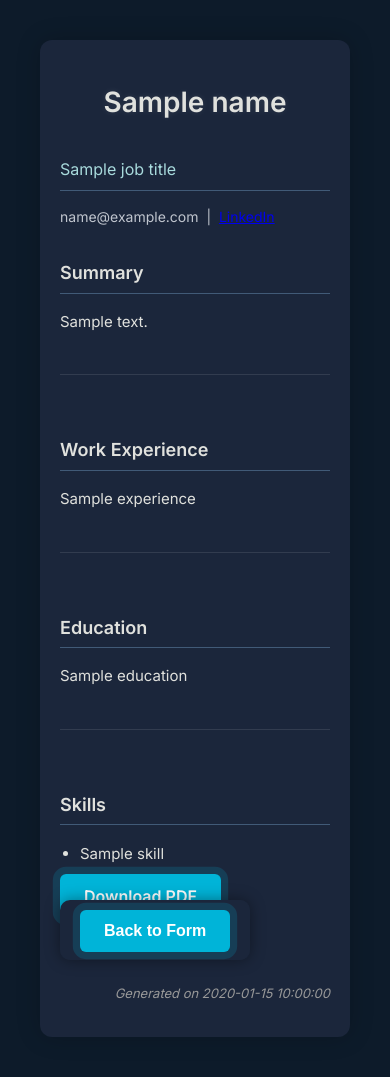
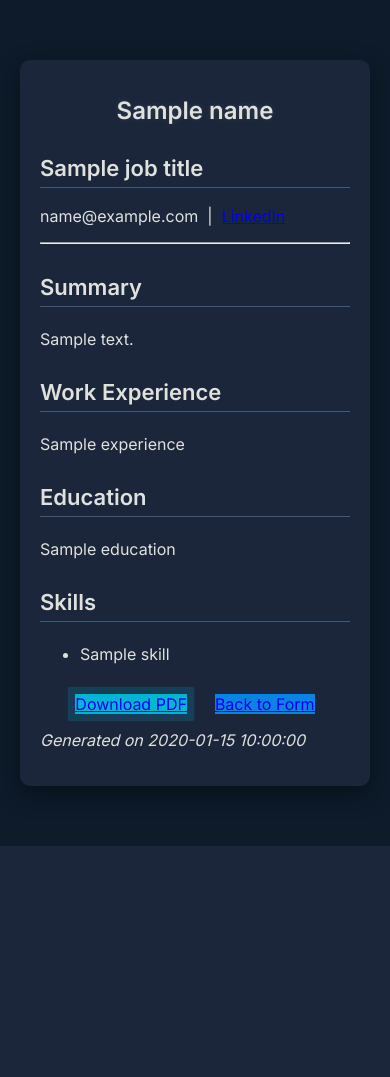
Before and after one commit to jamesr150/resume-builder, a Flask app: template templates/resume.html in a window 390 px wide. After the commit the page ends 846 px from the top, so only its background shows below. Run offline with Flask 3, Linux system fonts and the light colour scheme; the template is opened without the code that fills it: most values are stand-ins (such as "Sample title", 1, 10 or a date in 2020); some libraries are stand-ins or nearby versions.

Commit message:
Updated summary box to autosize, reformatted button style

```diff
--- a/static/style.css
+++ b/static/style.css
@@ -3,13 +3,12 @@
 ========================= */
 body {
     font-family: 'Inter', sans-serif;
-    background-color: #0d1b2a; /* Dark navy background */
+    background-color: #0d1b2a;
     margin: 0;
     padding: 40px;
-    color: #e0e1dd; /* Soft off-white text */
+    color: #e0e1dd;
   }
 
-  /* Fade-in animation */
   .animate-fade-in {
     animation: fadeIn 0.8s ease-in forwards;
     opacity: 0;
@@ -22,7 +21,7 @@ body {
   }
 
   /* ========================
-     Heading Styles
+     Typography & Headings
   ========================= */
   h1 {
     font-size: 36px;
@@ -45,24 +44,22 @@ body {
   }
 
   /* ========================
-     Form Styles
+     Form Elements
   ========================= */
   form {
     max-width: 600px;
     margin: auto;
     padding: 30px;
-    background: #1b263b; /* Darker navy */
+    background: #1b263b;
     border-radius: 10px;
     box-shadow: 0 0 15px rgba(0,0,0,0.4);
-    transition: all 0.3s ease-in-out;
   }
 
   form h3 {
-    margin-top: 30px;
-    margin-bottom: 10px;
     font-size: 20px;
     color: #e0e1dd;
     border-bottom: 1px solid #778da9;
+    margin-bottom: 10px;
     padding-bottom: 4px;
   }
 
@@ -72,12 +69,8 @@ body {
     margin-bottom: 5px;
   }
 
-  /* ========================
-     Input Fields
-  ========================= */
   input[type="text"],
-  input[type="email"],
-  textarea {
+  input[type="email"] {
     width: 100%;
     padding: 12px;
     margin-bottom: 20px;
@@ -90,19 +83,31 @@ body {
     transition: box-shadow 0.3s;
   }
 
+  textarea {
+    width: 100%;
+    padding: 12px;
+    margin-bottom: 20px;
+    background-color: #2c3e50;
+    color: white;
+    border: 1px solid #3e5c76;
+    border-radius: 6px;
+    font-size: 14px;
+    box-sizing: border-box;
+    resize: none;
+    min-height: 100px;
+    overflow: hidden;
+  }
+
   input:focus,
   textarea:focus {
-    border: none;
     box-shadow: 0 0 0 3px rgba(0, 123, 255, 0.4);
     outline: none;
   }
 
   /* ========================
-     Submit and Download Buttons
+     Buttons
   ========================= */
-  input[type="submit"],
-  .download-btn {
-    background-color: #00b4d8;
+  .btn {
     color: white;
     padding: 12px 24px;
     border: none;
@@ -111,12 +116,38 @@ body {
     font-size: 16px;
     font-weight: 600;
     transition: background-color 0.3s ease, transform 0.2s ease;
+    box-shadow: 0 4px 12px rgba(0, 0, 0, 0.2);
+    text-decoration: none;
+    display: inline-block;
   }
 
-  input[type="submit"]:hover,
+  .download-btn {
+    background-color: #00b4d8;
+  }
+
   .download-btn:hover {
     background-color: #0096c7;
     transform: translateY(-2px);
+  }
+
+  .back-btn {
+    background-color: #0984e3;
+    margin-left: 12px;
+  }
+
+  .back-btn:hover {
+    background-color: #0773c7;
+  }
+
+  .ai-btn {
+    background-color: #6c5ce7;
+    padding: 10px 16px;
+    font-size: 14px;
+    margin-top: 10px;
+  }
+
+  .ai-btn:hover {
+    background-color: #5a4acb;
   }
 
   .pulse-btn {
@@ -127,6 +158,33 @@ body {
     0% { box-shadow: 0 0 0 0 rgba(0, 180, 216, 0.6); }
     70% { box-shadow: 0 0 0 10px rgba(0, 180, 216, 0); }
     100% { box-shadow: 0 0 0 0 rgba(0, 180, 216, 0); }
+  }
+
+  .button-group {
+    display: flex;
+    justify-content: center;
+    gap: 16px;
+    margin-top: 30px;
+  }
+
+  /* ========================
+     Resume Container & Layout
+  ========================= */
+  .resume-container {
+    max-width: 720px;
+    margin: 40px auto;
+    padding: 30px;
+    background: #1b263b;
+    border-radius: 10px;
+    box-shadow: 0 8px 24px rgba(0, 0, 0, 0.4);
+  }
+
+  .flash-centered {
+    text-align: center;
+    margin-top: 20px;
+    font-size: 16px;
+    font-weight: 500;
+    color: #4ade80;
   }
 
   /* ========================
@@ -141,17 +199,8 @@ body {
   }
 
   /* ========================
-     Resume Container & Responsive
+     Responsive Design
   ========================= */
-  .resume-container {
-    max-width: 720px;
-    margin: 40px auto;
-    padding: 30px;
-    background: #1b263b;
-    border-radius: 10px;
-    box-shadow: 0 8px 24px rgba(0, 0, 0, 0.4);
-  }
-
   @media screen and (max-width: 600px) {
     body {
       padding: 20px;
--- a/templates/resume.html
+++ b/templates/resume.html
@@ -1,108 +1,18 @@
 <!DOCTYPE html>
 <html>
 <head>
-  <!-- Google Font for clean typography -->
   <meta charset="UTF-8">
   <meta name="viewport" content="width=device-width, initial-scale=1.0">
   <link href="https://fonts.googleapis.com/css2?family=Inter:wght@400;600&display=swap" rel="stylesheet">
   <title>Your Resume</title>
   <link rel="stylesheet" href="{{ url_for('static', filename='style.css') }}">
-  <style>
-    /* Phase 1 Enhancements */
-    body {
-      line-height: 1.7;
-      font-size: 16px;
-    }
-
-    .resume-container {
-      max-width: 800px;
-      margin: 40px auto;
-      padding: 30px;
-      background: #1b263b;
-      border-radius: 12px;
-      box-shadow: 0 0 25px rgba(0, 0, 0, 0.2);
-    }
-
-    .resume-header h1 {
-      font-size: 36px;
-      font-weight: 700;
-      margin-bottom: 4px;
-    }
-
-    .resume-header h2 {
-      font-size: 20px;
-      font-weight: 400;
-      color: #a8dadc;
-    }
-
-    .resume-section h3 {
-      font-size: 20px;
-      color: #e0e1dd;
-      font-weight: 600;
-      margin-bottom: 10px;
-      border-bottom: 2px solid linear-gradient(90deg, #00b4d8, transparent);
-      padding-bottom: 4px;
-    }
-
-    .resume-section p,
-    .resume-section li {
-      font-size: 16px;
-      color: #e0e1dd;
-    }
-
-    .resume-section + .resume-section {
-      margin-top: 40px;
-      border-top: 1px solid rgba(255, 255, 255, 0.1);
-      padding-top: 30px;
-    }
-
-    .resume-section ul {
-      padding-left: 20px;
-    }
-
-    .contact-line {
-      color: #c0c5ce;
-      font-size: 14px;
-    }
-
-    .timestamp {
-      font-size: 13px;
-      text-align: right;
-      color: #999;
-      margin-top: 30px;
-    }
-
-    @media screen and (max-width: 600px) {
-      .resume-container {
-        margin: 20px;
-        padding: 20px;
-      }
-
-      .resume-header h1 {
-        font-size: 28px;
-      }
-
-      .resume-header h2 {
-        font-size: 16px;
-      }
-
-      .resume-section h3 {
-        font-size: 18px;
-      }
-
-      .resume-section p,
-      .resume-section li {
-        font-size: 15px;
-      }
-    }
-  </style>
 </head>
 <body class="animate-fade-in">
 
-  <!-- Flash message for resume success -->
+  <!-- Flash message -->
   {% with messages = get_flashed_messages() %}
     {% if messages %}
-      <div class="flash-message">
+      <div class="flash-centered">
         {% for message in messages %}
           <p>{{ message }}</p>
         {% endfor %}
@@ -113,32 +23,33 @@
   <!-- Resume content wrapper -->
   <div class="resume-container" id="resume-content">
     <div class="resume-header">
-      <h1 class="glow-text" contenteditable="true">{{ name }}</h1>
-      <h2 contenteditable="true">{{ job_title }}</h2>
-      <p class="contact-line" contenteditable="true">
+      <h1 class="glow-text">{{ name }}</h1>
+      <h2>{{ job_title }}</h2>
+      <p class="contact-line">
         {{ email }}{% if linkedin %} &nbsp;|&nbsp; <a href="{{ linkedin }}" target="_blank">LinkedIn</a>{% endif %}
       </p>
     </div>
 
-    <!-- Resume Sections -->
+    <hr>
+
     <div class="resume-section">
       <h3>Summary</h3>
-      <p contenteditable="true">{{ summary }}</p>
+      <p>{{ summary }}</p>
     </div>
 
     <div class="resume-section">
       <h3>Work Experience</h3>
-      <p contenteditable="true">{{ experience }}</p>
+      <p>{{ experience }}</p>
     </div>
 
     <div class="resume-section">
       <h3>Education</h3>
-      <p contenteditable="true">{{ education }}</p>
+      <p>{{ education }}</p>
     </div>
 
     <div class="resume-section">
       <h3>Skills</h3>
-      <ul contenteditable="true">
+      <ul>
         {% for skill in skills %}
           {% if skill.strip() %}
             <li>{{ skill.strip() }}</li>
@@ -147,28 +58,26 @@
       </ul>
     </div>
 
-    <!-- Action Buttons -->
+    <!-- Buttons -->
     <div class="button-group">
-      <a href="#" class="download-btn pulse-btn" onclick="downloadPDF(); return false;">Download PDF</a>
-      <form action="/" method="get" style="display: inline;">
-        <input type="submit" value="Back to Form" class="pulse-btn">
-      </form>
+      <a href="#" class="download-btn pulse-btn" onclick="downloadPDF()">Download PDF</a>
+      <a href="/" class="back-btn">Back to Form</a>
     </div>
 
     <p class="timestamp"><em>Generated on {{ timestamp }}</em></p>
   </div>
 
-  <!-- html2pdf.js library -->
+  <!-- PDF Generation Script -->
   <script src="https://cdnjs.cloudflare.com/ajax/libs/html2pdf.js/0.10.1/html2pdf.bundle.min.js"></script>
   <script>
     function downloadPDF() {
       const element = document.getElementById('resume-content');
       const options = {
-        margin:       0.5,
-        filename:     'resume.pdf',
-        image:        { type: 'jpeg', quality: 0.98 },
-        html2canvas:  { scale: 2 },
-        jsPDF:        { unit: 'in', format: 'letter', orientation: 'portrait' }
+        margin: 0.5,
+        filename: 'resume.pdf',
+        image: { type: 'jpeg', quality: 0.98 },
+        html2canvas: { scale: 2 },
+        jsPDF: { unit: 'in', format: 'letter', orientation: 'portrait' }
       };
       html2pdf().set(options).from(element).save();
     }
```
Also changed, not shown: templates/form.html (+14 -2 lines).
